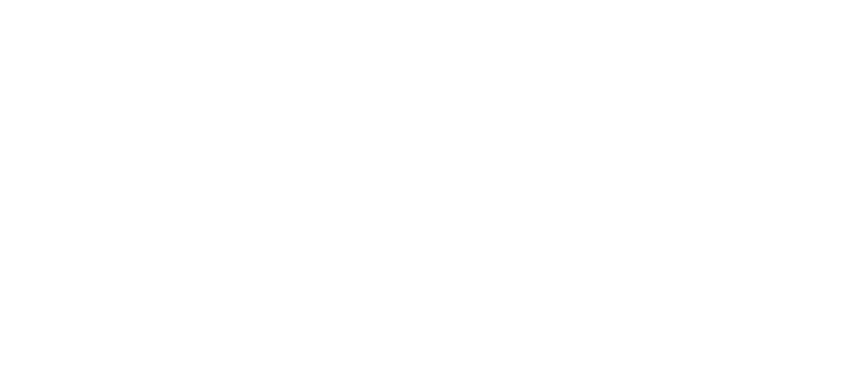
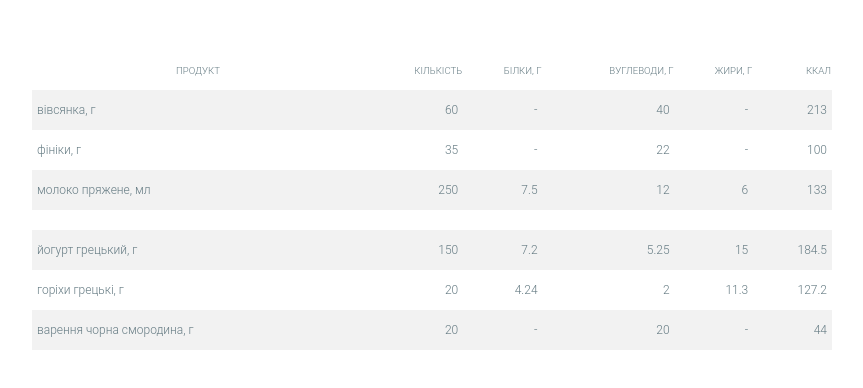
Before and after one commit to ActiveObject/assistant, a React (Create React App) app: page / in a window 1280 px wide. Shown: the top 388 px of the page, without its empty margins (208-1071 px from the left). Built offline with nearby package versions, Linux system fonts and the light colour scheme.

Commit message:
Add Diet component

```diff
--- a/src/App.js
+++ b/src/App.js
@@ -8,6 +8,7 @@
 import { timeFormat } from 'd3-time-format';
 import MotionPath from './MotionPath';
 import Importer from './Importer';
+import Diet from './Diet';
 
 class App extends Component {
   state = {
@@ -25,6 +26,7 @@
 
     return (
       <div className="App">
+        <Diet />
         <Importer>
           {transactions =>
             <div className="feed">
--- /dev/null
+++ b/src/Diet.css
@@ -0,0 +1,48 @@
+table {
+  width: 100%;
+  border-spacing: 0;
+  border-collapse: separate;
+  margin: 50px 0;
+}
+
+tr {
+  height: 40px;
+  width: 100%;
+  font-family: 'Roboto', sans-serif;
+  font-weight: 300;
+  font-size: .75rem;
+  background-color: #F2F2F2;
+  color: #657b83;
+}
+
+tr.divider {
+  height: 20px;
+}
+
+td {
+  padding: 0 5px;
+  text-align: right;
+}
+
+td:first-child {
+  text-align: left;
+}
+
+th {
+  text-align: right;
+}
+
+th:first-child {
+  text-align: center;
+}
+
+tr:nth-child(odd) {
+  background-color: white;
+}
+
+th {
+  text-transform: uppercase;
+  font-weight: 300;
+  background-color: white;
+  font-size: .6rem;
+}
--- /dev/null
+++ b/src/Diet.js
@@ -0,0 +1,72 @@
+import React, { Component } from 'react';
+import './Diet.css';
+
+export default class Diet extends Component {
+  render() {
+    return (
+      <div style={{width: '100%'}}>
+        <table>
+          <thead>
+            <tr>
+              <th>продукт</th>
+              <th>кількість</th>
+              <th>білки, г</th>
+              <th>вуглеводи, г</th>
+              <th>жири, г</th>
+              <th>ккал</th>
+            </tr>
+          </thead>
+          <tr>
+            <td>вівсянка, г</td>
+            <td>60</td>
+            <td>-</td>
+            <td>40</td>
+            <td>-</td>
+            <td>213</td>
+          </tr>
+          <tr>
+            <td>фініки, г</td>
+            <td>35</td>
+            <td>-</td>
+            <td>22</td>
+            <td>-</td>
+            <td>100</td>
+          </tr>
+          <tr>
+            <td>молоко пряжене, мл</td>
+            <td>250</td>
+            <td>7.5</td>
+            <td>12</td>
+            <td>6</td>
+            <td>133</td>
+          </tr>
+          <tr className="divider"></tr>
+          <tr>
+            <td>йогурт грецький, г</td>
+            <td>150</td>
+            <td>7.2</td>
+            <td>5.25</td>
+            <td>15</td>
+            <td>184.5</td>
+          </tr>
+          <tr>
+            <td>горіхи грецькі, г</td>
+            <td>20</td>
+            <td>4.24</td>
+            <td>2</td>
+            <td>11.3</td>
+            <td>127.2</td>
+          </tr>
+          <tr>
+            <td>варення чорна смородина, г</td>
+            <td>20</td>
+            <td>-</td>
+            <td>20</td>
+            <td>-</td>
+            <td>44</td>
+          </tr>
+        </table>
+      </div>
+    );
+  }
+}
```
